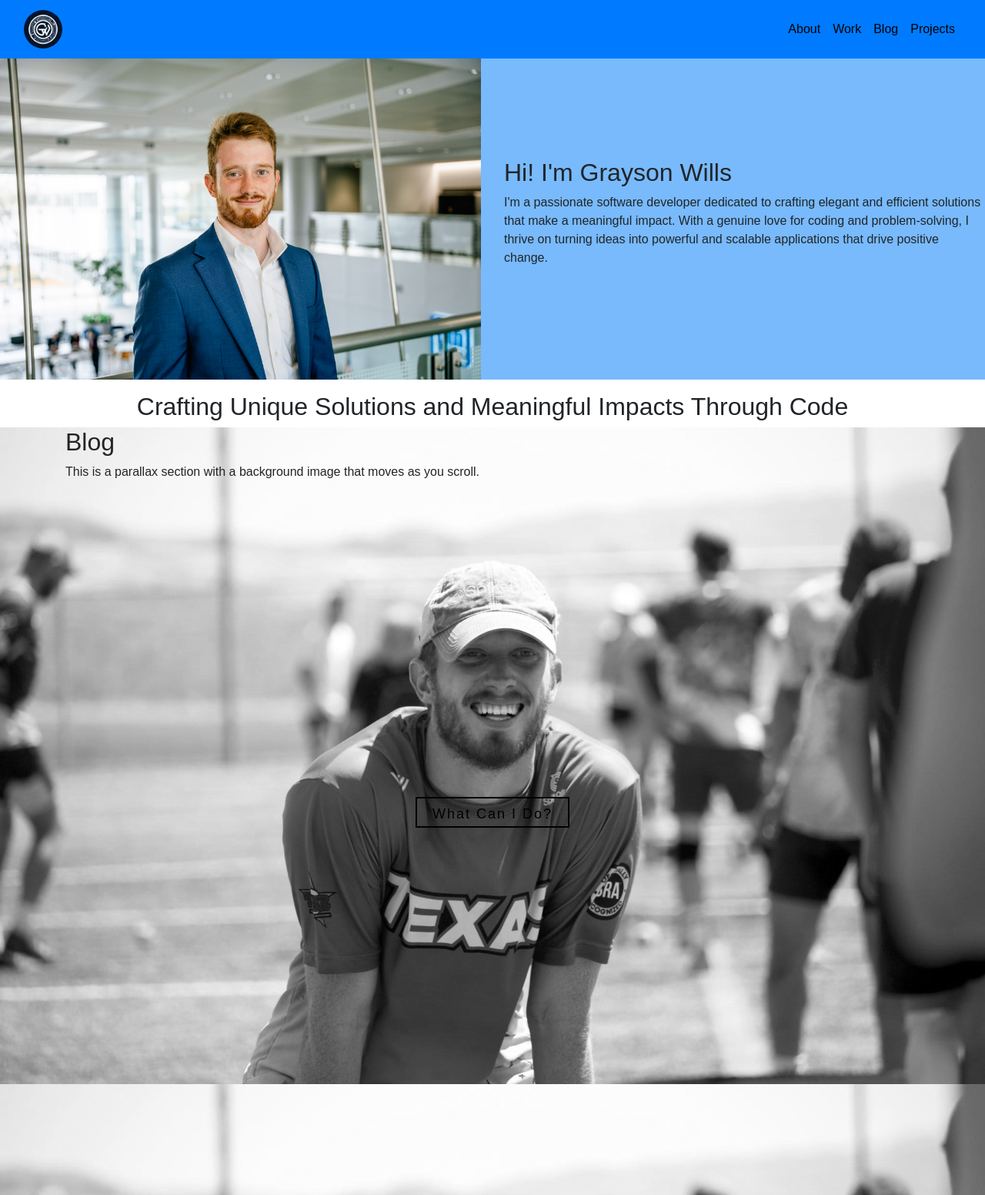
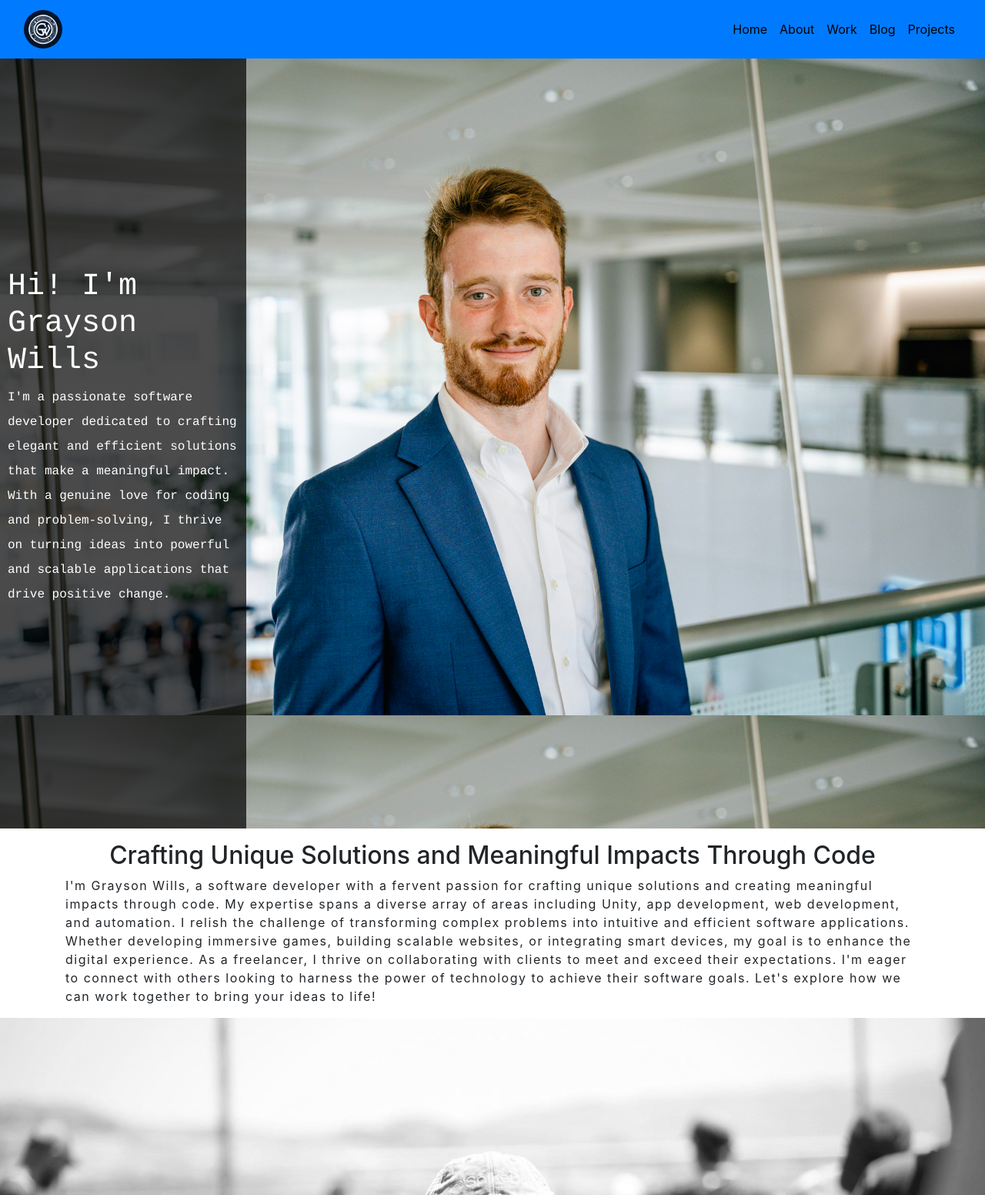
Before and after one commit to GraysonWills/Portfolio-Website, a website: page index.html in a window 1280 px wide. Shown: the top 1552 px of the page at 77% size. Drawn offline with nearby package versions, Linux system fonts and the light colour scheme.

Commit message:
Extensive introductory and transition changes
Made the introduction to a parallax instead of the splitscreen effect
Over the introductory parallax there is a text box
When hovered over the textbox, the parallax will blur, making the text a bit easier to read
The transition section is now a full paragraph that makes it easier to transition between the introduction parllax and the about me parallax
Considering scrapping the projects section in favor of making it a link or something to an actual projects page. Not fully committed but about 90% to pulling the trigger.

```diff
--- a/css/style.css
+++ b/css/style.css
@@ -1,6 +1,8 @@
 /* Typography */
 body {
-  font-family: 'Arial', sans-serif;
+  font-family: 400 15px/1.8 "Lato", sans-serif;
+  overflow: -moz-scrollbars-horizontal;
+  overflow-x: hidden;
 }
 
 /* Navigation */
@@ -46,8 +48,16 @@ section {
   animation: fadeIn 1s ease-in-out;
 }
 
+.parallax-wrapper {
+  position: relative;
+  width: 100%;
+  height: 1000px; /* Adjust to desired height */
+
+}
 /* Parallax Section */
 .parallax-section {
+  position: relative;
+  width: 100%;
   background-attachment: fixed;
   background-position: center;
   background-repeat: no-repeat;
@@ -65,6 +75,21 @@ section {
 #work {
   background-image: url('../images/travel_photo.jpg');
 }
+
+#home{
+  position: absolute;
+  top: 0;
+  left: 0;
+  right: 0;
+  bottom: 0;
+  background-image: url('../images/profile.jpg');
+  background-size: cover;
+  background-position: center;
+  background-attachment: fixed; /* Parallax effect */
+
+  transition: filter 0.3s ease; /* Smooth transition for blur */
+}
+
 
 /* Button Styles */
 .button-63 {
@@ -93,7 +118,7 @@ section {
 }
 
 :root {
-  --size: 60vmin;
+  --size: 30vmin;
   --space: 8vmin;
   --duration: 300ms;
   --ease-out: cubic-bezier(0.25, 1, 0.5, 1);
@@ -105,7 +130,15 @@ section {
   cursor: pointer;
   height: var(--size);
   position: relative;
-  width: var(--size);
+  width: 100%;
+
+
+
+}
+
+.promo img{
+  -webkit-filter:invert(100%);
+  filter:progid:DXImageTransform.Microsoft.BasicImage(invert='1');
 }
 
 .title {
@@ -241,6 +274,62 @@ section {
   width: 100%;
 }
 
-.bg-colorizer{
-  background-color:#78bafc;
+
+@media only screen and (max-width: 480px) {
+  .home-img {
+    height: 1000px;
+  }
+
+  .promo .image-wrapper,
+  .promo .title,
+  .promo .title::after,
+  .promo .image-wrapper::after,
+  .blog-button,
+  .blog-button span,
+  .blog-button:after {
+    clip-path: none !important;
+    transform: none !important;
+    transition: none !important;
+  }
 }
+
+.text-overlay {
+  position: absolute;
+  top: 0; /* Align top to the section */
+  bottom: 0; /* Align bottom to the section */
+  left: 0;
+  width: 25%; /* Take up 1/4 of the section */
+  background: rgba(0, 0, 0, 0.7); /* Semi-transparent black background */
+  color: white;
+  padding: 10px;
+  box-sizing: border-box;
+  display: flex;
+  flex-direction: column; /* Ensures the text flows downward */
+  align-items: start; /* Aligns text to the start of the flex container */
+  justify-content: center; /* Centers content vertically if needed */
+  font-family: Courier;
+  transition: background 0.3s ease;
+  line-height: 2;
+  cursor: pointer;
+  overflow: hidden; /* Prevents text from overflowing */
+}
+
+@media (max-width: 768px) {
+  .text-overlay {
+    position: absolute;
+    top: auto; /* Reset top positioning */
+    bottom: 0; /* Align to the bottom of the section */
+    left: 0;
+    width: 100%; /* Take up the full width of the section */
+    height: 25%; /* Set a specific height for the text box */
+    line-height: 1.3;
+  }
+}
+
+.description {
+
+  letter-spacing: 1.5px;
+  font-size: 1em;
+
+
+}
--- a/index.html
+++ b/index.html
@@ -13,19 +13,22 @@
     <!-- Primary Navigation -->
     <nav class="navbar navbar-expand-sm bg-body-tertiary bg-primary" data-bs-theme="dark">
         <div class="container-fluid">
-            <a class="navbar-brand mb-0 h1" href="#">
+            <a class="navbar-brand mb-0 h1">
                 <img src="images/Grayson's_Logo.jpg" alt="Grayson's Logo" class="img-fluid rounded-circle d-inline-block align-text-center align-top" style="width: 50px;">
             </a>
-            <button class="navbar-toggler bg-light" type="button" data-toggle="collapse" data-target="#navbarNav" aria-controls="navbarNav" aria-expanded="false" aria-label="Toggle navigation">
+            <button class="navbar-toggler" type="button" data-toggle="collapse" data-target="#navbarNav" aria-controls="navbarNav" aria-expanded="false" aria-label="Toggle navigation">
                 <span class="navbar-toggler-icon"></span>
             </button>
             <div class="collapse navbar-collapse justify-content-end" id="navbarNav">
                 <ul class="navbar-nav">
                     <li class="nav-item">
-                        <a class="nav-link" href="about.html">About</a>
+                        <a class="nav-link" href="index.html">Home</a>
                     </li>
                     <li class="nav-item">
-                        <a class="nav-link" href="#work">Work</a>
+                        <a class="nav-link" href="about/about.html">About</a>
+                    </li>
+                    <li class="nav-item">
+                        <a class="nav-link" href="Work/work.html">Work</a>
                     </li>
                     <li class="nav-item">
                         <a class="nav-link" href="#blog">Blog</a>
@@ -39,30 +42,25 @@
     </nav>
 
     <!-- Home Section -->
-    <section id="home" class="bg-colorizer">
-
-        <div class="row">
-            <div class="col-md-6">
-                <img src="images/profile.jpg" alt="Grayson Wills" class="img-fluid">
+    <div class="parallax-wrapper">
+        <div id="home" class="parallax-sectio"></div> <!-- Background only -->
+        <div class="text-overlay">
+            <h1>Hi! I'm Grayson Wills</h1>
+            <p>I'm a passionate software developer dedicated to crafting elegant and efficient solutions that make a meaningful impact. With a genuine love for coding and problem-solving, I thrive on turning ideas into powerful and scalable applications that drive positive change.</p>
+        </div> <!-- Text overlay outside -->
       </div>
 
-            <div class="col-md-6 d-flex flex-column justify-content-center align-items-left">
-                <div class="">
-                    <div class="">
-                        <h2>Hi! I'm Grayson Wills</h2>
-                    </div>
-                    <div class="">
-                        <p>I'm a passionate software developer dedicated to crafting elegant and efficient solutions that make a meaningful impact. With a genuine love for coding and problem-solving, I thrive on turning ideas into powerful and scalable applications that drive positive change.</p>
-                    </div>
-                </div>
-            </div>
-        </div>
-    </section>
 
     <!-- About Section -->
     <div>
-          <section id="about" class="container mt-3 text-center">
+          <section id="about" class="container mt-3">
+            <div class="text-center">
                 <h2>Crafting Unique Solutions and Meaningful Impacts Through Code</h2>
+            </div>
+
+            <p class="description">
+                I'm Grayson Wills, a software developer with a fervent passion for crafting unique solutions and creating meaningful impacts through code. My expertise spans a diverse array of areas including Unity, app development, web development, and automation. I relish the challenge of transforming complex problems into intuitive and efficient software applications. Whether developing immersive games, building scalable websites, or integrating smart devices, my goal is to enhance the digital experience. As a freelancer, I thrive on collaborating with clients to meet and exceed their expectations. I'm eager to connect with others looking to harness the power of technology to achieve their software goals. Let's explore how we can work together to bring your ideas to life!
+            </p>
         </section>
     </div>
 
@@ -72,8 +70,6 @@
         <div>
             <section id="blog" class="bg-image parallax-section">
             <div class="container">
-                <h2>Blog</h2>
-                <p>This is a parallax section with a background image that moves as you scroll.</p>
                 <div class="wrapper">
                     <a href="work.html" class="blog-button"><span>What Can I Do?</span></a>
                 </div>
@@ -83,25 +79,25 @@
 
     <!-- Projects Section -->
 
-    <div>
-    <section id="projects" class="">
-        <div class="d-flex flex-wrap">
-            <div class="promo col-md-4" style="--overlay-color: hotpink">
+    <div style="background-color: black;">
+        <section id="projects" class="container">
+            <div class="d-flex flex-wrap row">
+                <div class="promo col-4" style="--overlay-color: hotpink">
                     <div class="image-wrapper img-fluid "><img src="images/unityLogo.png"/></div>
                     <h2 class="title" data-cta="My Games! →">Unity</h2>
                 </div>
 
-            <div class="promo col-md-4" style="--overlay-color: hotpink">
+                <div class="promo col-4" style="--overlay-color: hotpink">
                     <div class="image-wrapper img-fluid "><img src="images/fullStackLogo.png"/></div>
                     <h2 class="title" data-cta="My Websites! →">Web Dev</h2>
                 </div>
 
-            <div class="promo col-md-4" style="--overlay-color: hotpink">
+                <div class="promo col-4" style="--overlay-color: hotpink">
                     <div class="image-wrapper img-fluid "><img src="images/appDevLogo.png"/></div>
                     <h2 class="title">App Dev</h2>
                 </div>
             </div>
-        </div>
+
 
         </section>
     </div>
@@ -111,8 +107,6 @@
        <div>
         <section id="work" class="bg-image parallax-section">
             <div class="container">
-                <h2>Blog</h2>
-                <p>This is a parallax section with a background image that moves as you scroll.</p>
                 <div class="wrapper">
                     <a href="#" class="blog-button"><span>Explore My Blog!</span></a>
                 </div>
@@ -153,7 +147,6 @@
     <script src="https://code.jquery.com/jquery-3.5.1.slim.min.js"></script>
     <script src="https://cdn.jsdelivr.net/npm/@popperjs/core@2.9.2/dist/umd/popper.min.js"></script>
     <script src="https://stackpath.bootstrapcdn.com/bootstrap/4.5.2/js/bootstrap.min.js"></script>
-    <script src="js/script.js"></script>
-
+    <script src="javascript/script.js"></script>
 </body>
 </html>
--- a/javascript/script.js
+++ b/javascript/script.js
@@ -1,4 +1,14 @@
-document.addEventListener("DOMContentLoaded", function() {
-    // JavaScript code to run after the document is loaded
-    alert("Welcome to Grayson Wills's Portfolio!");
-});
+document.addEventListener('DOMContentLoaded', function() {
+    var textOverlay = document.querySelector('.text-overlay');
+    var parallaxSection = document.getElementById('home');
+
+    if (textOverlay && parallaxSection) {
+      textOverlay.addEventListener('mouseover', function() {
+        parallaxSection.style.filter = 'blur(8px)';
+      });
+
+      textOverlay.addEventListener('mouseout', function() {
+        parallaxSection.style.filter = 'none';
+      });
+    }
+  });
```
Lines whose indentation alone changed are shown as unchanged.
